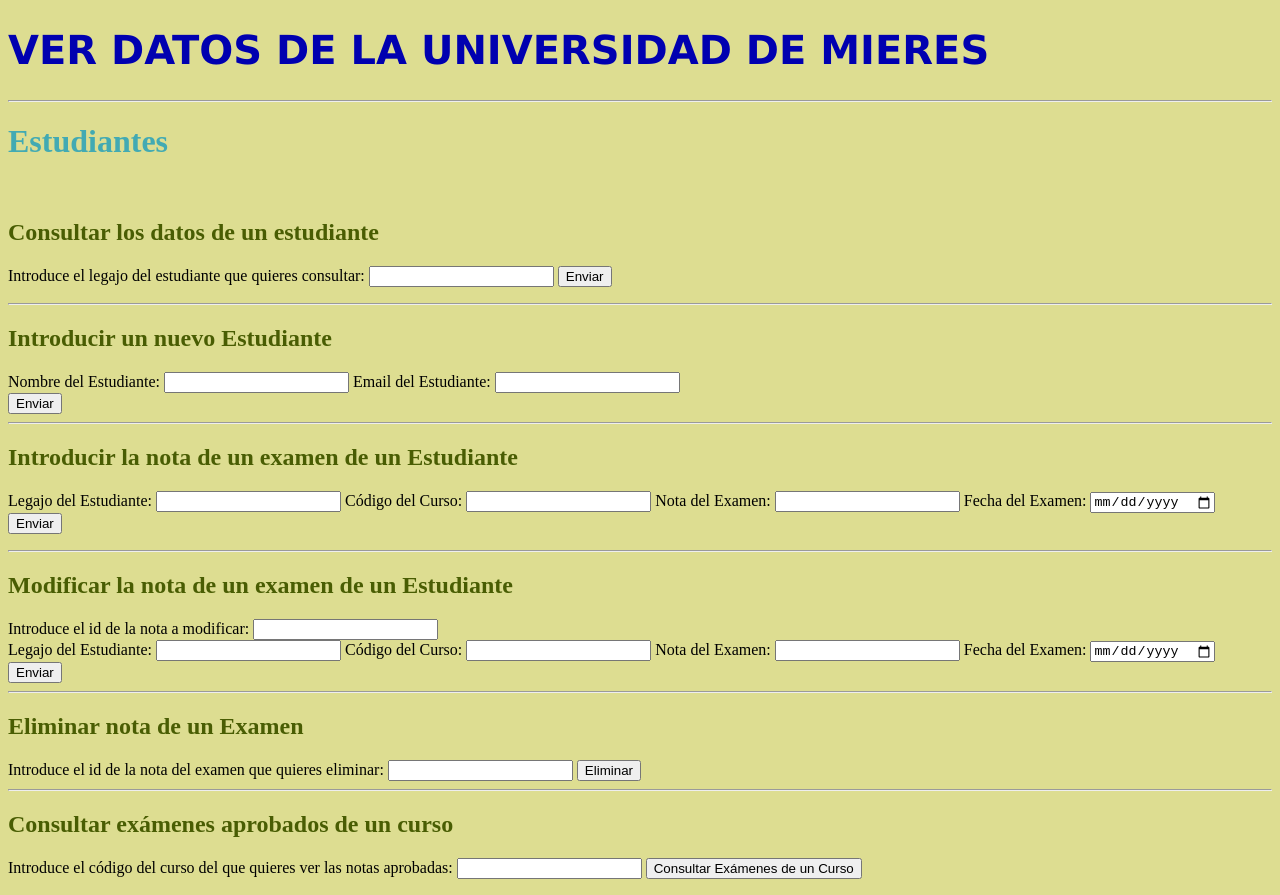
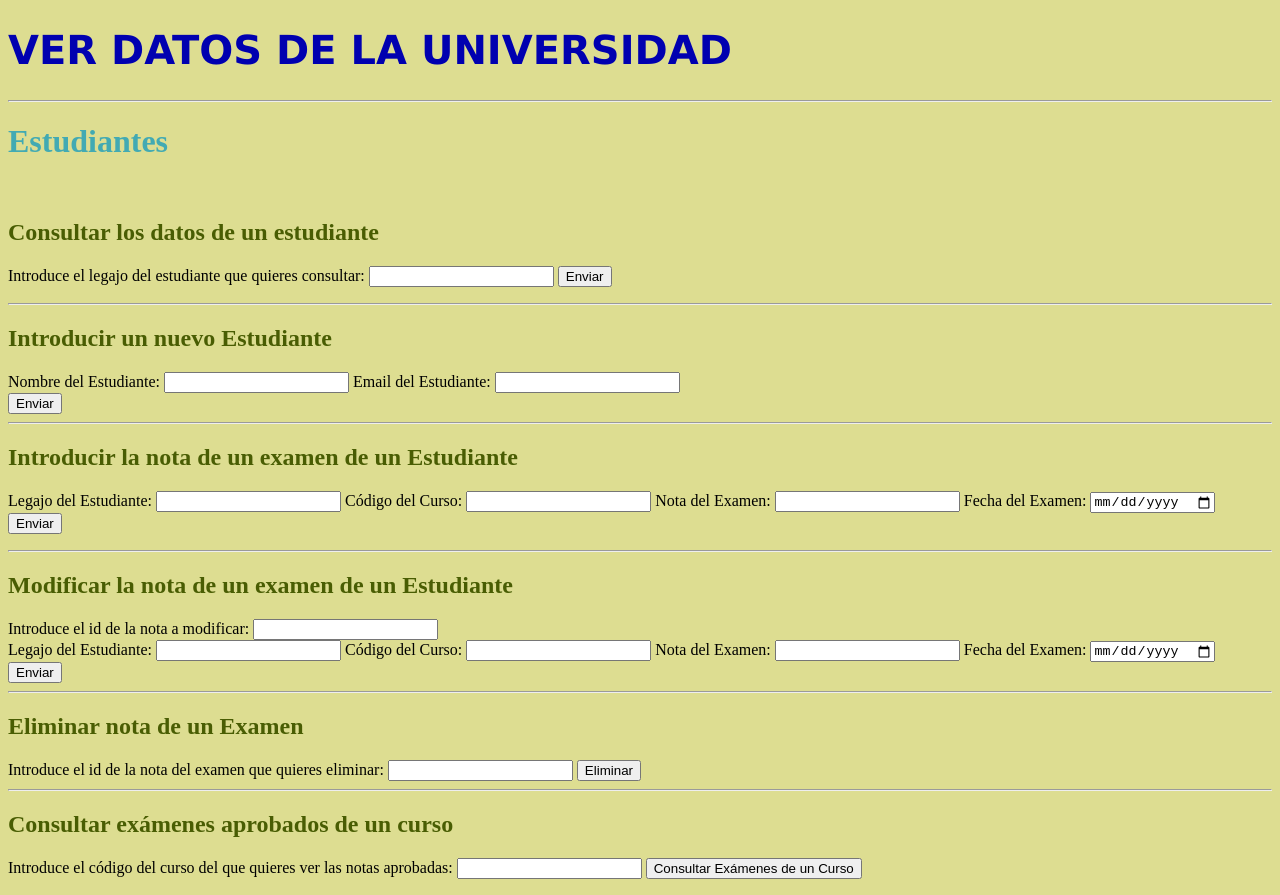
Before and after one commit to Angela-Iglesias/universidad, a website: page index.html in a window 1280 px wide. Drawn offline with Linux system fonts and the light colour scheme; no server answers.

Commit message:
cambio el título en remoto
Cambió el título en remoto para bajarlo a local

```diff
--- a/index.html
+++ b/index.html
@@ -6,7 +6,7 @@
 </head>
 
 <body onload ="verEstudiantes()">
-    <h1 id="titulo1">VER DATOS DE LA UNIVERSIDAD DE MIERES</h1>
+    <h1 id="titulo1">VER DATOS DE LA UNIVERSIDAD</h1>
     <hr>
     <h1 id="subtitulo">Estudiantes</h1>
     <p id="estudiantes"></p>
```
